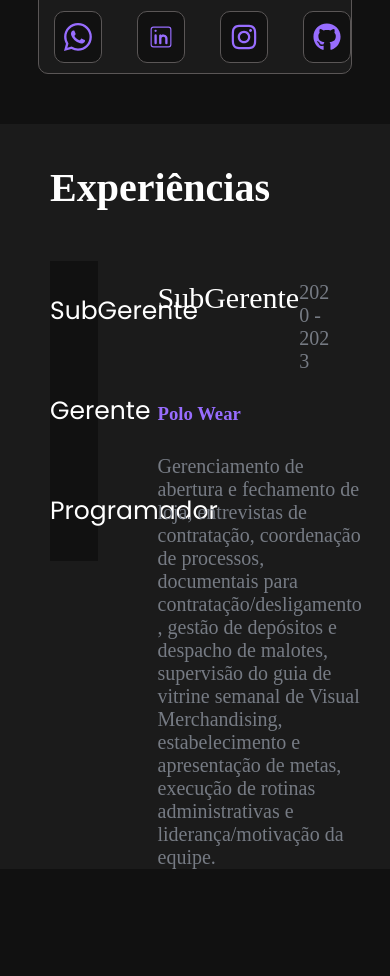
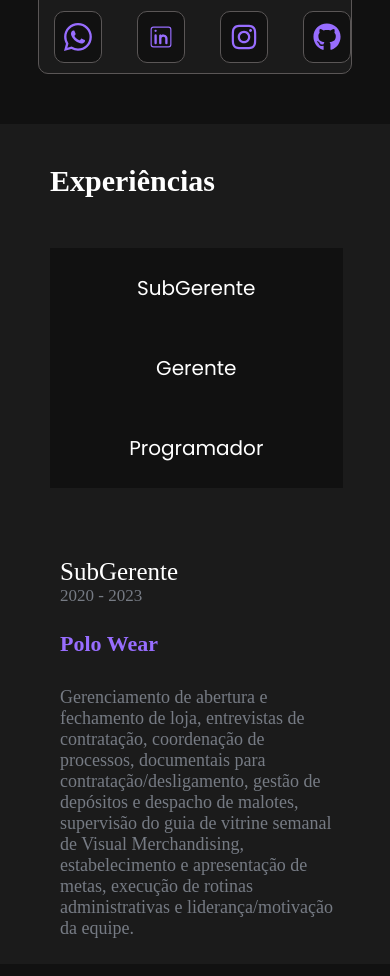
Before and after one commit to petersonfernandocouto/Portfolio, a React (Vite) app: page / in a window 390 px wide. Shown: the part 1320-2296 px from the top of the page. Before the commit the page ends 2209 px from the top, so only its background shows below. Built offline with nearby package versions, Linux system fonts and the light colour scheme; a web font is replaced by a local one.

Commit message:
Atualização 3.9
Implementação Media Query arquivo Experiências

```diff
--- a/src/Componentes/Experiencia/App.scss
+++ b/src/Componentes/Experiencia/App.scss
@@ -78,3 +78,57 @@ section{
     }
 
 }
+
+
+@media (max-width: 428px) {
+
+    section{
+        h1{
+            font-size: 30px;
+        }
+
+        .BotaoTexto{
+            display: block;
+
+            .secButton{
+                width: 75%;
+
+                button{
+                    font-size: 20px;
+                    height: 80px;
+                }
+
+            }
+
+            .expeDes{
+
+                .tituloData{
+                    display: block;
+
+                    h2{
+                        font-size: 25px;
+                    }
+
+                    p{
+                        font-size: 17px;
+                    }
+                }
+
+                h3{
+                    font-size: 22px;
+                    padding-top: 0px;
+                }
+
+                p{
+                    font-size: 18px;
+                    padding-bottom: 25px;
+                }
+            }
+
+        }
+
+
+
+    }
+
+}
```
